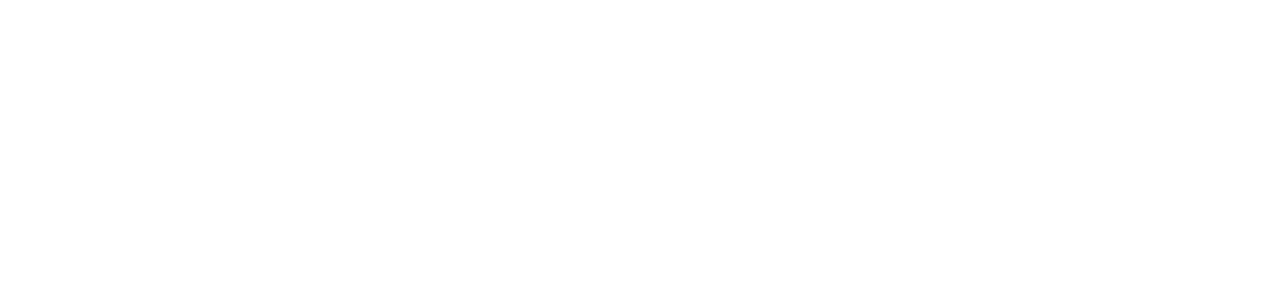
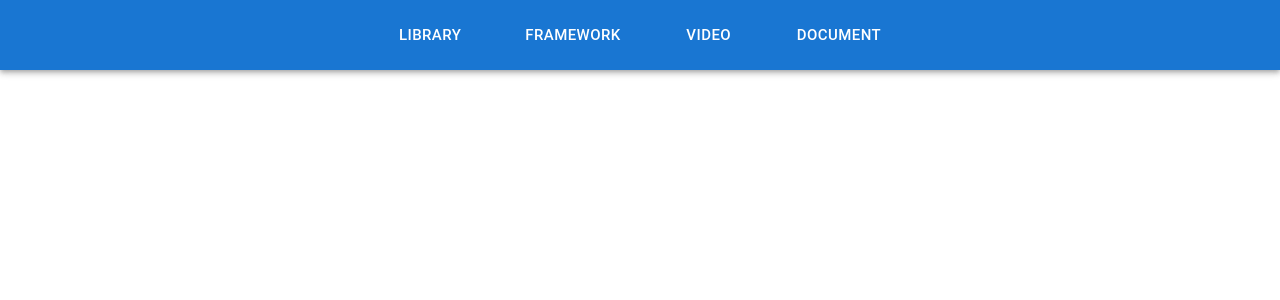
Before and after one commit to yunapahk/birdnest-frontend, a React (Create React App) app: page /create in a window 1280 px wide. Shown: the top 300 px of the page. Built offline with nearby package versions, Linux system fonts and the light colour scheme.

Commit message:
navbar added via mui

```diff
--- a/package.json
+++ b/package.json
@@ -3,6 +3,10 @@
   "version": "0.1.0",
   "private": true,
   "dependencies": {
+    "@emotion/react": "^11.11.1",
+    "@emotion/styled": "^11.11.0",
+    "@mui/icons-material": "^5.14.9",
+    "@mui/material": "^5.14.10",
     "@testing-library/jest-dom": "^5.17.0",
     "@testing-library/react": "^13.4.0",
     "@testing-library/user-event": "^13.5.0",
--- a/src/App.js
+++ b/src/App.js
@@ -1,8 +1,10 @@
 import {Outlet} from 'react-router-dom';
+import ResponsiveAppBar from './components/ResponsiveAppBar.tsx';
 
 function App() {
   return (
     <div className="App">
+      <ResponsiveAppBar/>
       <Outlet/>
     </div>
   );
--- /dev/null
+++ b/src/components/ResponsiveAppBar.tsx
@@ -0,0 +1,87 @@
+import * as React from 'react';
+import AppBar from '@mui/material/AppBar';
+import Box from '@mui/material/Box';
+import Toolbar from '@mui/material/Toolbar';
+import IconButton from '@mui/material/IconButton';
+import Typography from '@mui/material/Typography';
+import Menu from '@mui/material/Menu';
+import MenuIcon from '@mui/icons-material/Menu';
+import Container from '@mui/material/Container';
+import Button from '@mui/material/Button';
+import MenuItem from '@mui/material/MenuItem';
+
+const pages = ['Library', 'Framework', 'Video', 'Document']; // Updated page names
+
+function ResponsiveAppBar() {
+  const [anchorElNav, setAnchorElNav] = React.useState<null | HTMLElement>(null);
+
+  const handleOpenNavMenu = (event: React.MouseEvent<HTMLElement>) => {
+    setAnchorElNav(event.currentTarget);
+  };
+
+  const handleCloseNavMenu = () => {
+    setAnchorElNav(null);
+  };
+
+  return (
+    <AppBar position="static">
+      <Container maxWidth="xl">
+        <Toolbar disableGutters>
+          <Box sx={{ flexGrow: 1, display: { xs: 'flex', md: 'none' } }}>
+            <IconButton
+              size="large"
+              aria-label="navigation menu"
+              aria-controls="menu-appbar"
+              aria-haspopup="true"
+              onClick={handleOpenNavMenu}
+              color="inherit"
+            >
+              <MenuIcon />
+            </IconButton>
+          </Box>
+          <Box sx={{ flexGrow: 1, display: { xs: 'none', md: 'flex' }, justifyContent: 'center' }}>
+            {pages.map((page) => (
+              <Button
+                key={page}
+                onClick={handleCloseNavMenu}
+                sx={{ my: 2, mx: 3, color: 'white', fontSize: '1.5rem' }} // Updated fontSize and mx
+              >
+                {page}
+              </Button>
+            ))}
+          </Box>
+          <Box sx={{ flexGrow: 1, display: { xs: 'flex', md: 'none' } }}>
+            <Menu
+              id="menu-appbar"
+              anchorEl={anchorElNav}
+              anchorOrigin={{
+                vertical: 'bottom',
+                horizontal: 'left',
+              }}
+              keepMounted
+              transformOrigin={{
+                vertical: 'top',
+                horizontal: 'left',
+              }}
+              open={Boolean(anchorElNav)}
+              onClose={handleCloseNavMenu}
+              sx={{
+                display: { xs: 'block', md: 'none' },
+              }}
+            >
+              {pages.map((page) => (
+                <MenuItem key={page} onClick={handleCloseNavMenu}>
+                  <Typography textAlign="center" sx={{ fontSize: '1.5rem' }}>  {/* Updated fontSize */}
+                    {page}
+                  </Typography>
+                </MenuItem>
+              ))}
+            </Menu>
+          </Box>
+        </Toolbar>
+      </Container>
+    </AppBar>
+  );
+}
+
+export default ResponsiveAppBar;
```
Also changed, not shown: 1 other file (tests, documents, lock files or other folders).
